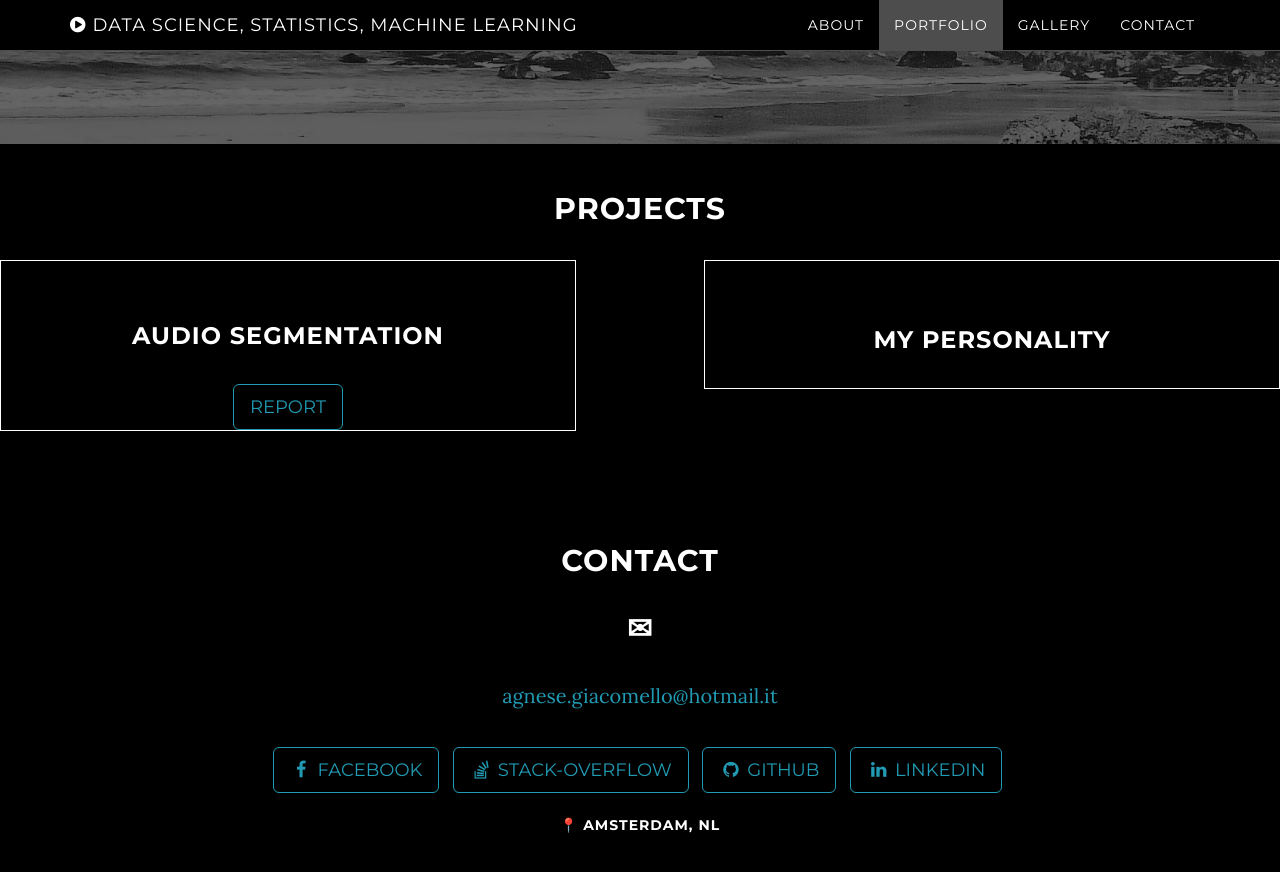
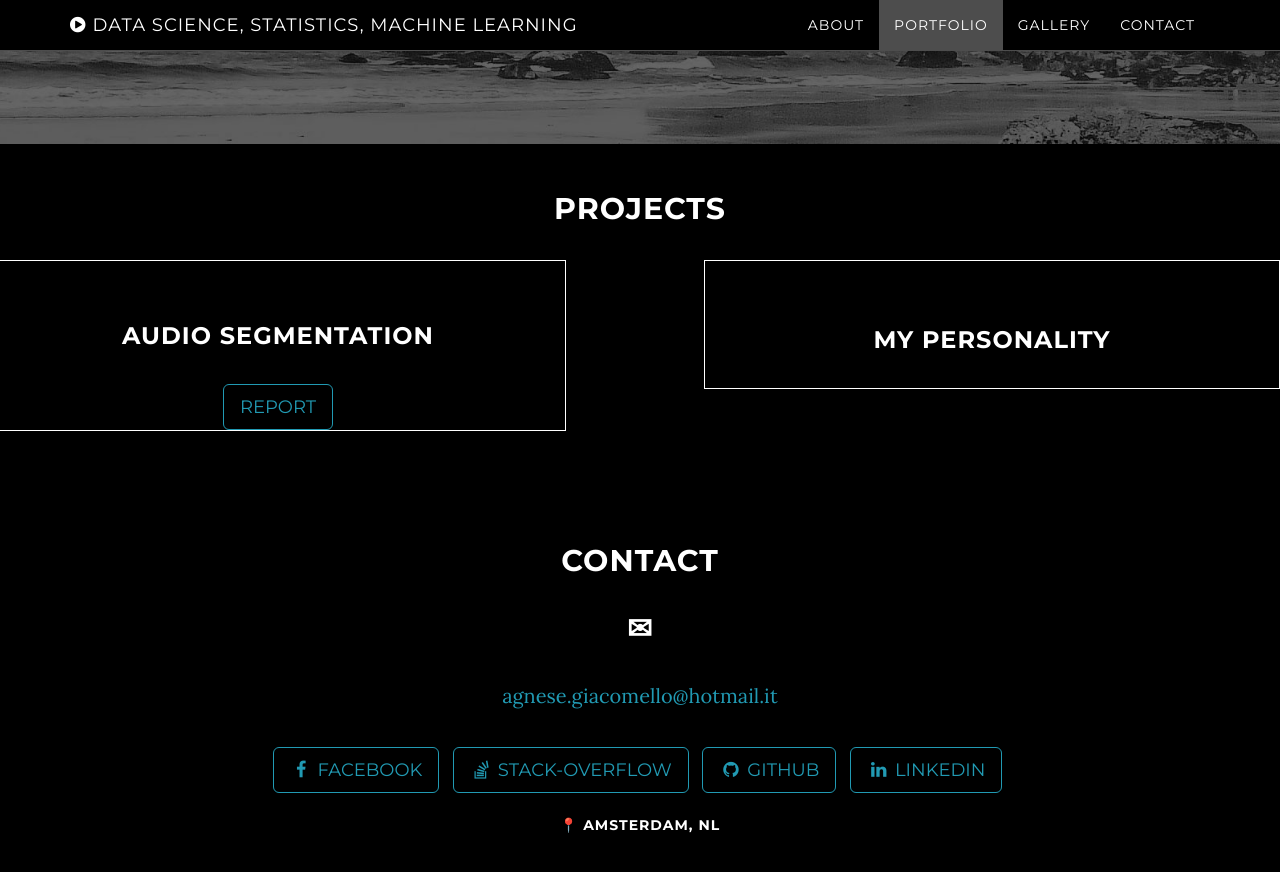
Before and after one commit to AgneseG/AgneseG.github.io, a Jekyll site: the page built from index.html, in a window 1280 px wide and 900 px high, scrolled down 2514 px. Shown: the top 872 px of the window. Built offline with Jekyll 4.4.1, drawn with Linux system fonts in a browser that asks for light colours.

Commit message:
Update download.html

```diff
--- a/_includes/download.html
+++ b/_includes/download.html
@@ -19,6 +19,7 @@
 div.cnt1 {
   width: 45%;
   float:left;
+  margin-left: -10px;
   border: 1px solid white;
   background-image: url("pattern.jpg");
 }
```
